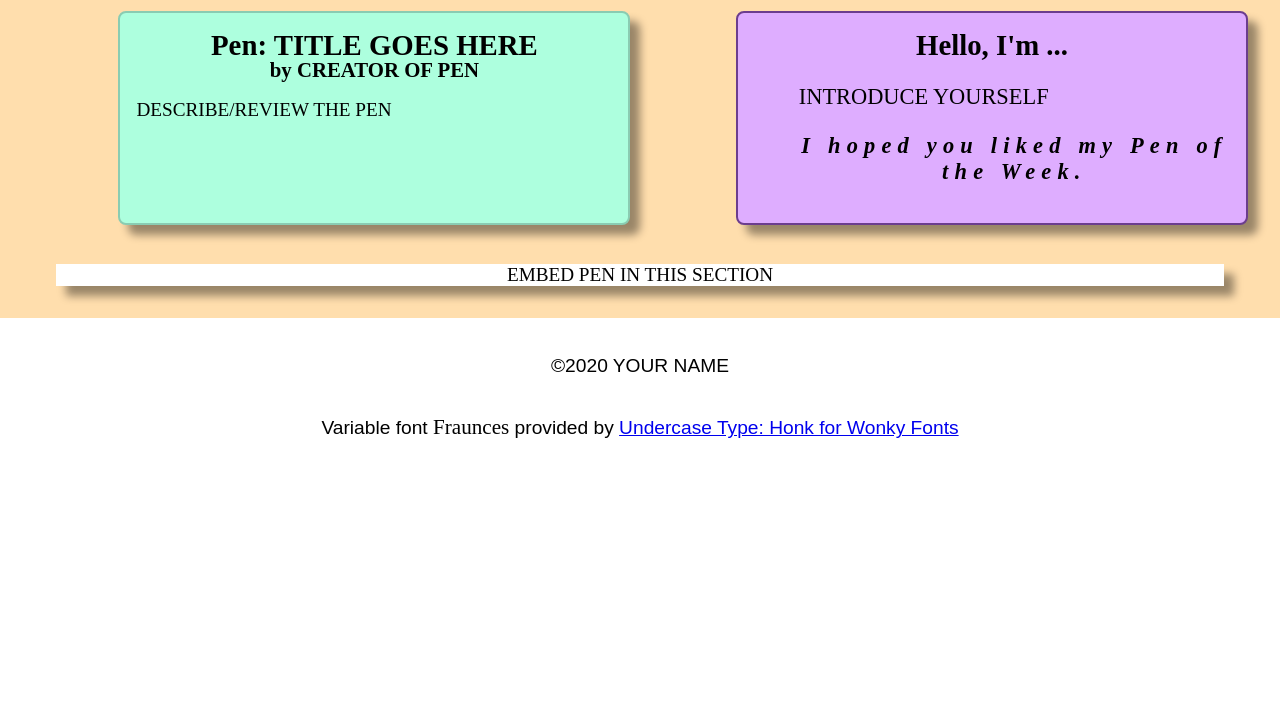
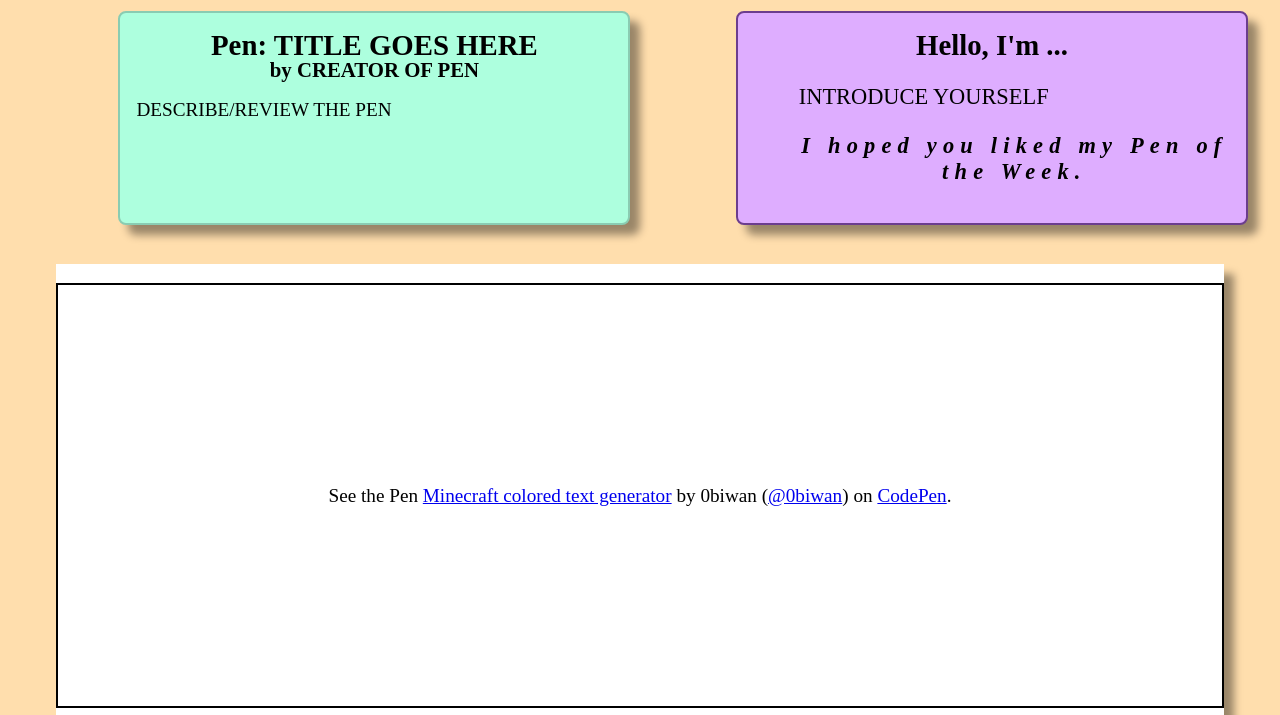
Before and after one commit to RVCC-IDMX/embed-codepen-vedatkaya458, a plain HTML site: page index.html in a window 1280 px wide. Shown: the part 85-800 px from the top of the page. Drawn offline with Linux system fonts and the light colour scheme; a script that the page names is missing; a web font is replaced by a local one.

Commit message:
updated my codepen

```diff
--- a/index.html
+++ b/index.html
@@ -20,7 +20,12 @@
           <h3>by CREATOR OF PEN</h3>
           <p>DESCRIBE/REVIEW THE PEN</p>
         </article>
-        <section>EMBED PEN IN THIS SECTION</section>
+        <section><p class="codepen" data-height="425.60003662109375" data-default-tab="html,result" data-slug-hash="ggVemP" data-user="0biwan" style="height: 425.60003662109375px; box-sizing: border-box; display: flex; align-items: center; justify-content: center; border: 2px solid; margin: 1em 0; padding: 1em;">
+          <span>See the Pen <a href="https://codepen.io/0biwan/pen/ggVemP">
+          Minecraft colored text generator</a> by 0biwan (<a href="https://codepen.io/0biwan">@0biwan</a>)
+          on <a href="https://codepen.io">CodePen</a>.</span>
+        </p>
+        <script async src="https://cpwebassets.codepen.io/assets/embed/ei.js"></script></section>
         <aside>
           <h2>Hello, I'm ...</h2>
           <p>INTRODUCE YOURSELF</p>
```
Also changed, not shown: 1 other file.
